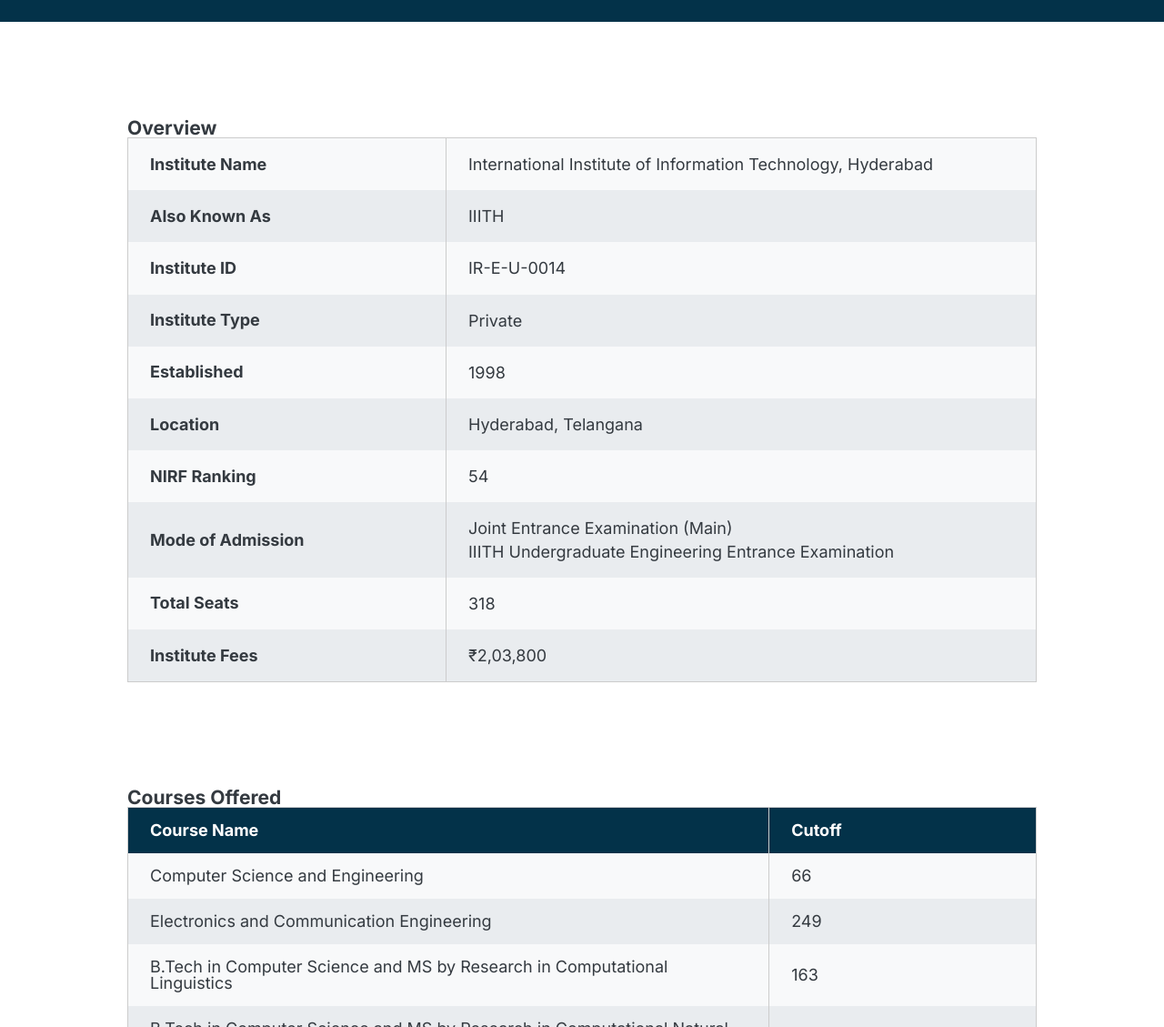
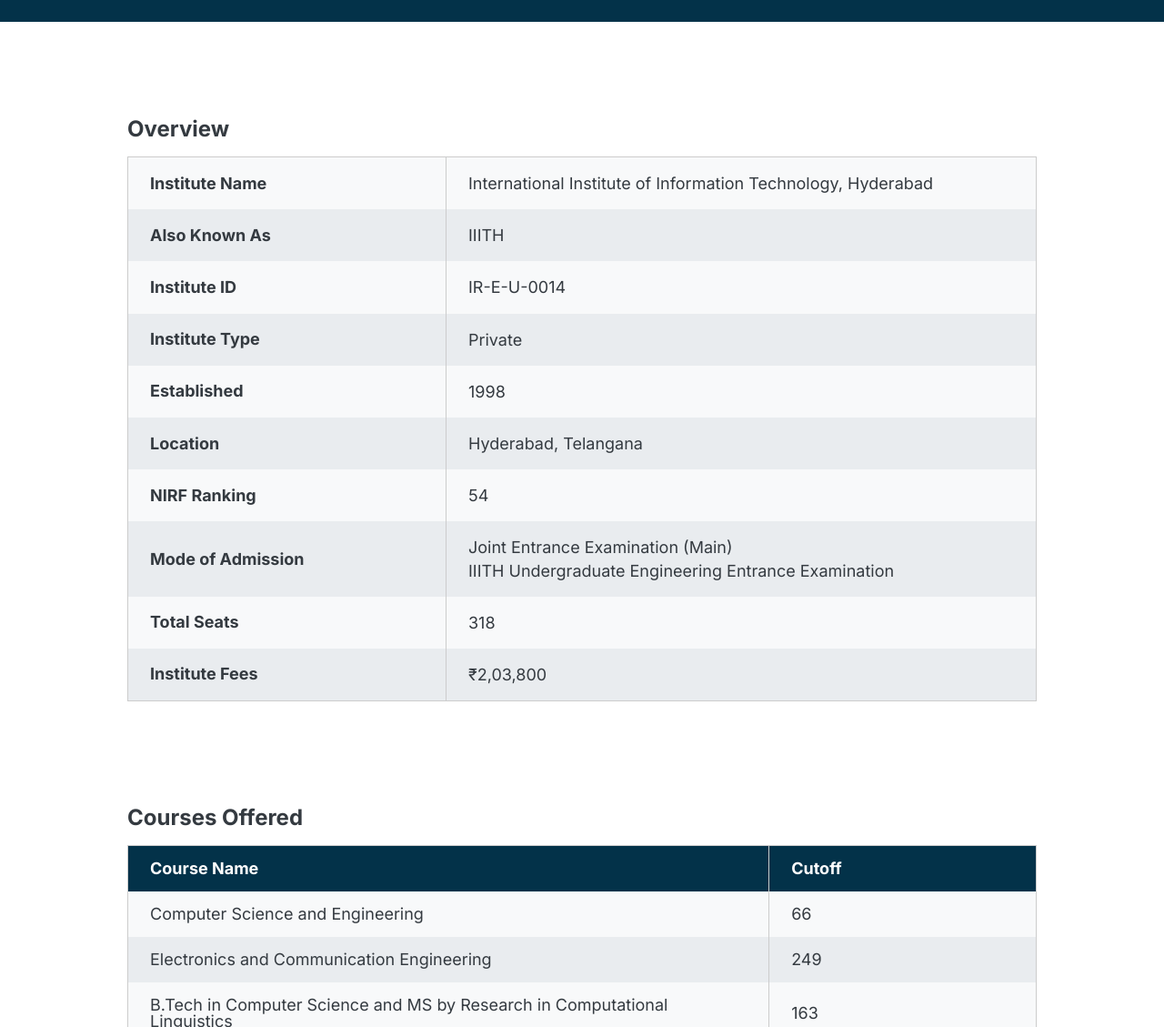
Before and after one commit to ashiishjn/College-Dekho, a plain HTML site: page college-details/IIITH.html in a window 1280 px wide. Shown: the part 480-1609 px from the top of the page at 91% size. Drawn offline with Linux system fonts and the light colour scheme.

Commit message:
Update IIITH.html

```diff
--- a/college-details/IIITH.html
+++ b/college-details/IIITH.html
@@ -4,6 +4,10 @@
     <meta charset="UTF-8" />
     <meta http-equiv="X-UA-Compatible" content="IE=edge" />
     <meta name="viewport" content="width=device-width, initial-scale=1.0" />
+    <meta
+      name="description"
+      content="International Institute of Information Technology, Hyderabad"
+    />
     <title>IIIT Hyderabad</title>
     <link
       href="https://fonts.googleapis.com/css2?family=Inter:wght@400;500;700&display=swap"
@@ -28,7 +32,7 @@
       </h1>
     </section>
     <section class="overview">
-      <h3>Overview</h3>
+      <h2>Overview</h2>
       <div class="overview-table-section">
         <table class="overview-table">
           <tbody>
@@ -82,7 +86,7 @@
       </div>
     </section>
     <section class="course-offered">
-      <h3>Courses Offered</h3>
+      <h2>Courses Offered</h2>
       <div class="course-offered-table-section">
         <table class="course-offered-table">
           <thead>
```
